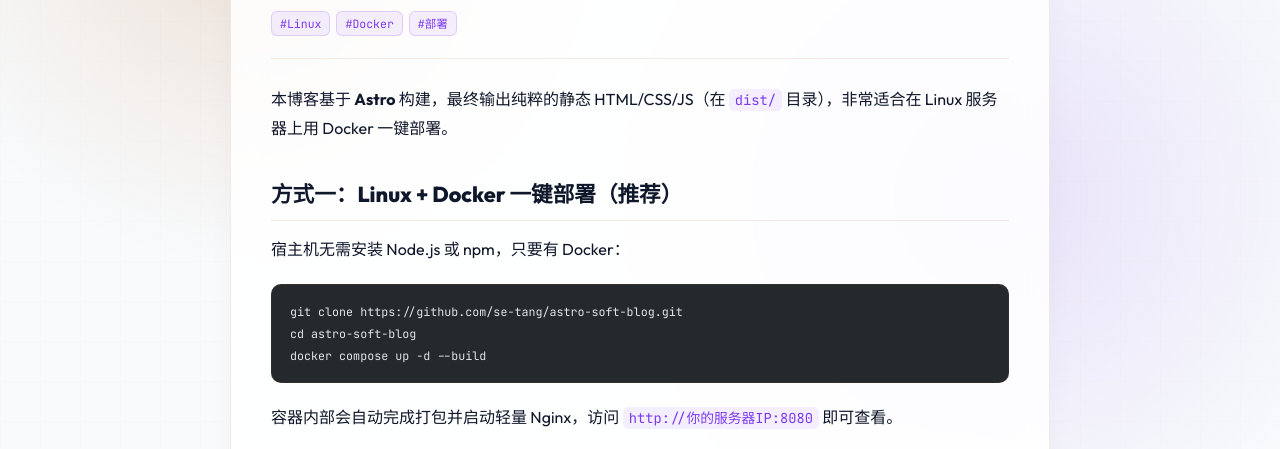
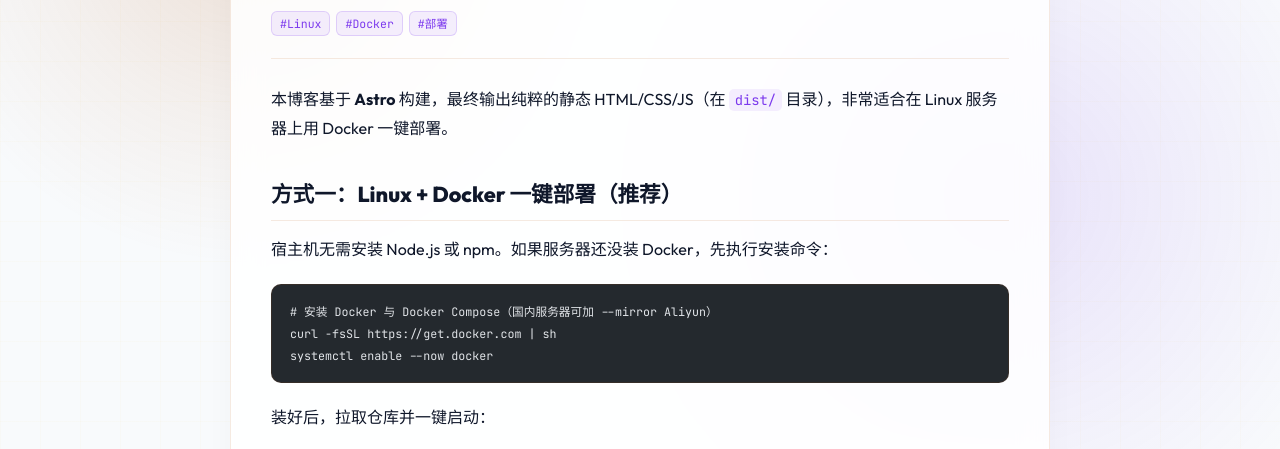
Before and after one commit to se-tang/astro-soft-blog, an Astro site: page /posts/cross-platform-guide in a window 1280 px wide. Shown: the part 339-788 px from the top of the page. Built offline with nearby package versions, Linux system fonts and the light colour scheme; Astro itself is replaced by a stand-in of ours; code samples lack their colours.

Commit message:
docs: beautify README and add Docker installation instructions

````diff
--- a/src/content/posts/cross-platform-guide.md
+++ b/src/content/posts/cross-platform-guide.md
@@ -10,7 +10,15 @@ tags: ["Linux", "Docker", "部署"]
 
 ## 方式一：Linux + Docker 一键部署（推荐）
 
-宿主机无需安装 Node.js 或 npm，只要有 Docker：
+宿主机无需安装 Node.js 或 npm。如果服务器还没装 Docker，先执行安装命令：
+
+```bash
+# 安装 Docker 与 Docker Compose（国内服务器可加 --mirror Aliyun）
+curl -fsSL https://get.docker.com | sh
+systemctl enable --now docker
+```
+
+装好后，拉取仓库并一键启动：
 
 ```bash
 git clone https://github.com/se-tang/astro-soft-blog.git
````
Also changed, not shown: TUTORIAL-LINUX.md (+12 -0 lines), README.md.
